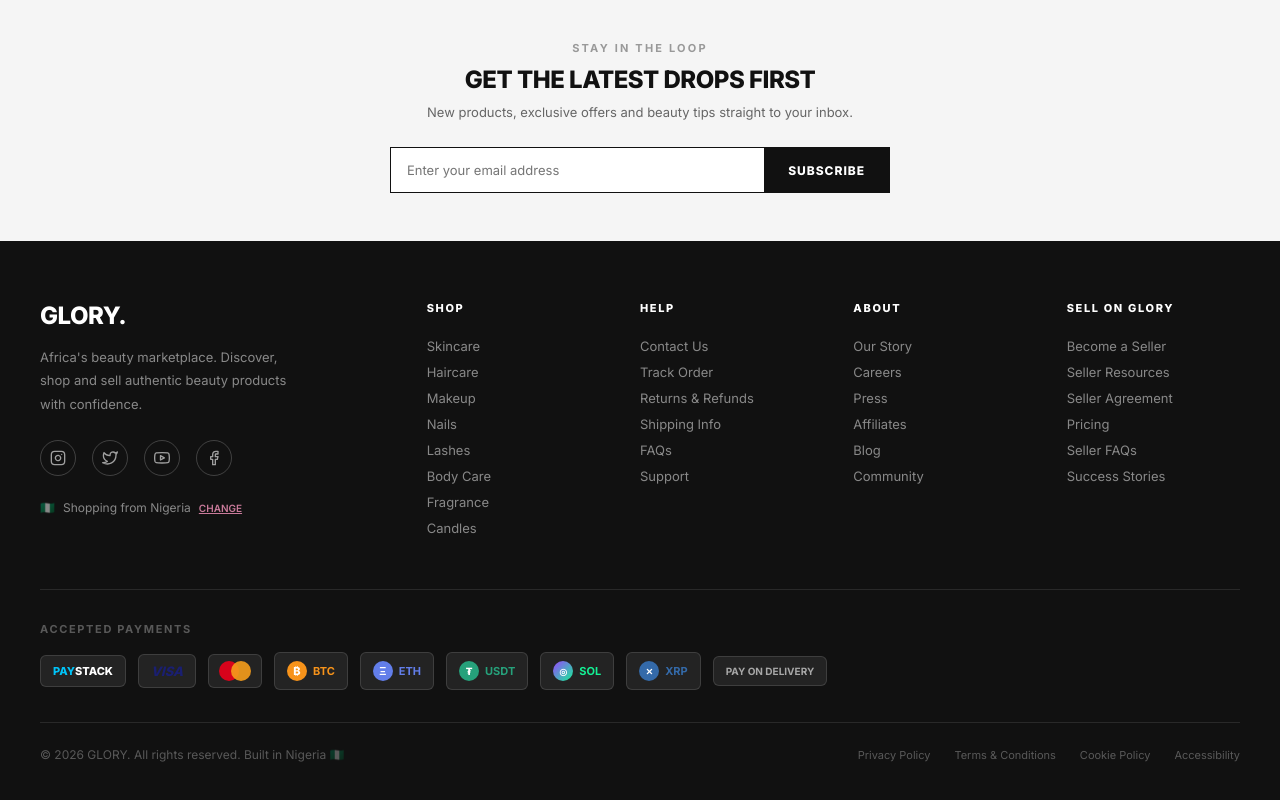
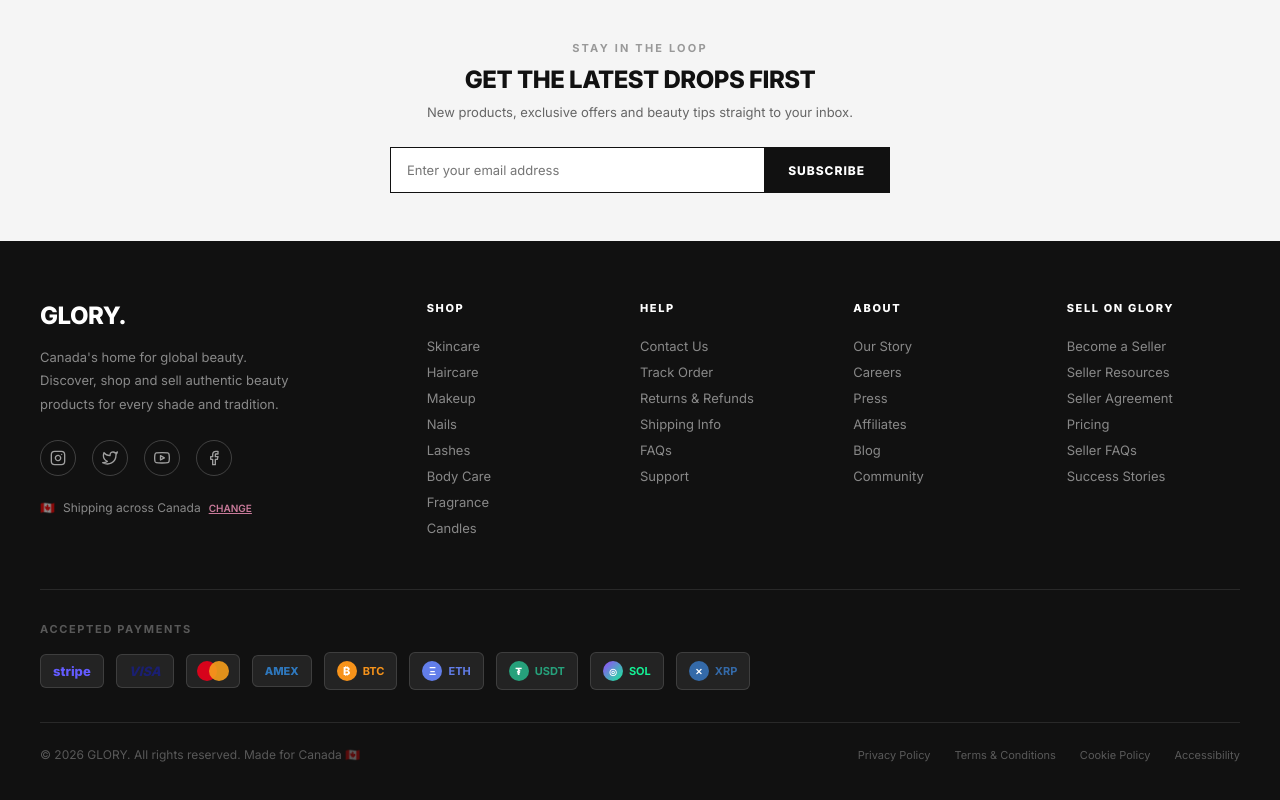
Before and after one commit to Obey10TTV/glory-frontend, a React (Create React App) app: page / in a window 1280 px wide. Shown: the part 2529-3329 px from the top of the page. Built offline with nearby package versions, Linux system fonts and the light colour scheme; no server answers.

Commit message:
Rebrand footer to Canadian positioning and Stripe payments

```diff
--- a/src/components/Footer.js
+++ b/src/components/Footer.js
@@ -84,7 +84,7 @@
               maxWidth: '260px', marginBottom: '24px',
               color: 'rgba(255,255,255,0.5)'
             }}>
-              Africa's beauty marketplace. Discover, shop and sell authentic beauty products with confidence.
+              Canada's home for global beauty. Discover, shop and sell authentic beauty products for every shade and tradition.
             </p>
             <div style={{ display: 'flex', gap: '16px', marginBottom: '24px' }}>
               {[
@@ -119,8 +119,8 @@
               display: 'flex', alignItems: 'center', gap: '8px',
               fontSize: '12px', color: 'rgba(255,255,255,0.5)'
             }}>
-              <span>🇳🇬</span>
-              <span>Shopping from Nigeria</span>
+              <span>🇨🇦</span>
+              <span>Shipping across Canada</span>
               <span style={{
                 fontSize: '10px', color: '#c97a9a',
                 fontWeight: '600', cursor: 'pointer',
@@ -196,10 +196,9 @@
           </div>
           <div style={{ display: 'flex', alignItems: 'center', gap: '12px', flexWrap: 'wrap' }}>
 
-            {/* PAYSTACK */}
+            {/* STRIPE */}
             <div style={payBadgeStyle}>
-              <span style={{ fontSize: '11px', fontWeight: '800', color: '#00C3F7' }}>PAY</span>
-              <span style={{ fontSize: '11px', fontWeight: '800', color: '#fff' }}>STACK</span>
+              <span style={{ fontSize: '13px', fontWeight: '800', color: '#635BFF' }}>stripe</span>
             </div>
 
             {/* VISA */}
@@ -211,6 +210,11 @@
             <div style={{ ...payBadgeStyle, display: 'flex', gap: '0', padding: '6px 10px', overflow: 'hidden' }}>
               <div style={{ width: '20px', height: '20px', borderRadius: '50%', background: '#EB001B', opacity: 0.9 }} />
               <div style={{ width: '20px', height: '20px', borderRadius: '50%', background: '#F79E1B', marginLeft: '-8px', opacity: 0.9 }} />
+            </div>
+
+            {/* AMEX */}
+            <div style={payBadgeStyle}>
+              <span style={{ fontSize: '11px', fontWeight: '800', color: '#2E77BC' }}>AMEX</span>
             </div>
 
             {/* BITCOIN */}
@@ -263,11 +267,6 @@
               }}>✕</div>
               <span style={{ fontSize: '11px', fontWeight: '700', color: '#346AA9' }}>XRP</span>
             </div>
-
-            {/* PAY ON DELIVERY */}
-            <div style={payBadgeStyle}>
-              <span style={{ fontSize: '10px', fontWeight: '700', color: 'rgba(255,255,255,0.6)' }}>PAY ON DELIVERY</span>
-            </div>
           </div>
         </div>
 
@@ -279,7 +278,7 @@
           alignItems: 'center', flexWrap: 'wrap', gap: '12px'
         }}>
           <div style={{ fontSize: '12px', color: 'rgba(255,255,255,0.3)' }}>
-            © 2026 GLORY. All rights reserved. Built in Nigeria 🇳🇬
+            © 2026 GLORY. All rights reserved. Made for Canada 🇨🇦
           </div>
           <div style={{ display: 'flex', gap: '24px' }}>
             {['Privacy Policy', 'Terms & Conditions', 'Cookie Policy', 'Accessibility'].map(item => (
```
